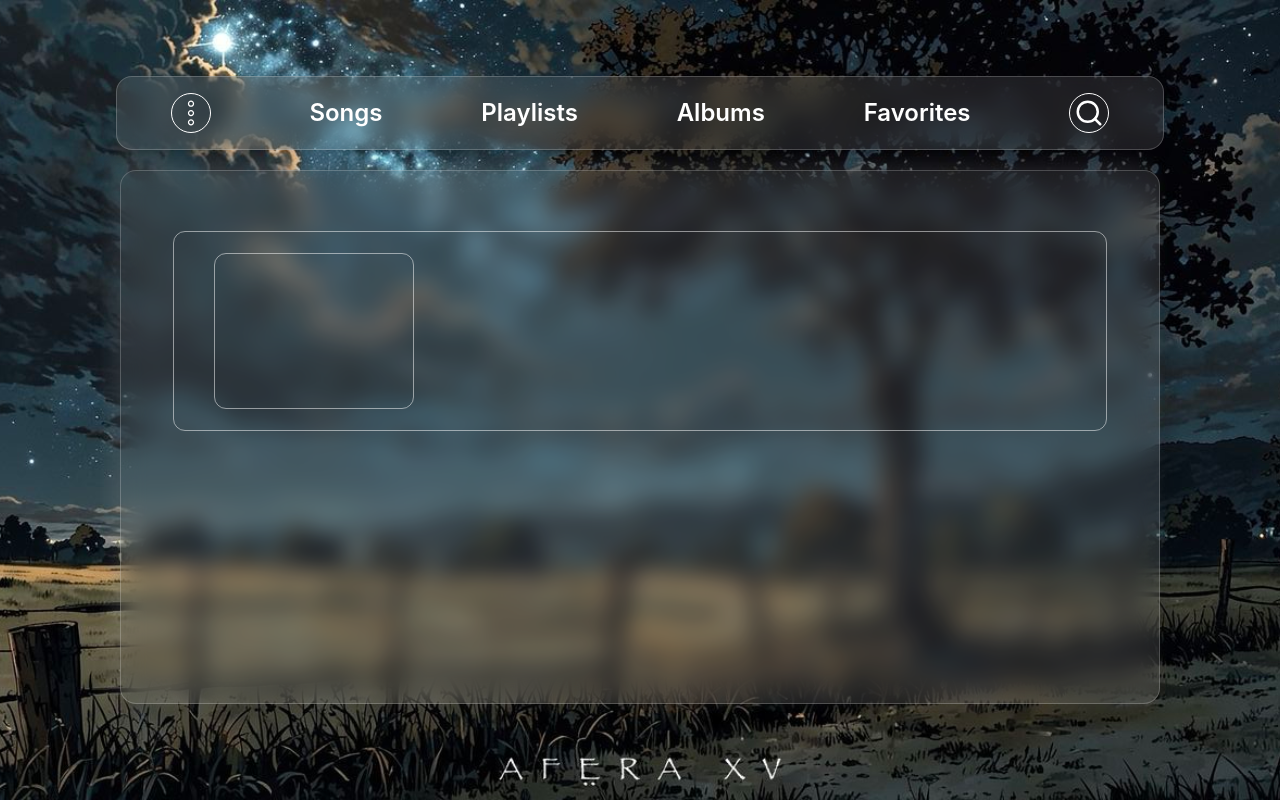
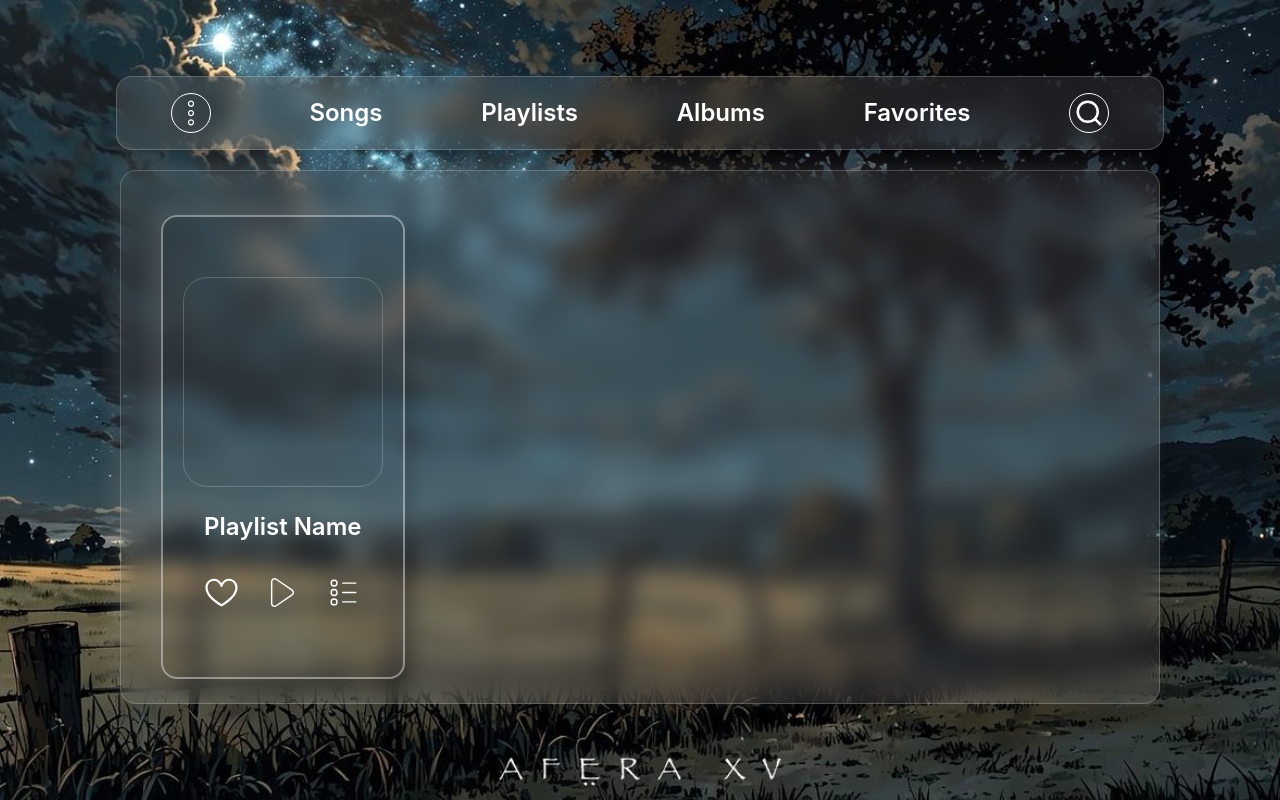
Before and after one commit to K-Anant412/MyMusic, a React app in the folder Frontend/: page /playlists in a window 1280 px wide. Built offline with nearby package versions, Linux system fonts and the light colour scheme; no server answers; the HTML template or start-up script is replaced by a standard one.

Commit message:
creating a UI card to display Playlists.

```diff
--- a/Frontend/src/pages/Playlists.jsx
+++ b/Frontend/src/pages/Playlists.jsx
@@ -1,7 +1,11 @@
 import React, { useState, useEffect, useRef } from 'react'
 import { songService } from '../service/api'
 
-
+import { CiPause1 } from "react-icons/ci";
+import { CiPlay1 } from "react-icons/ci";
+import { CiCircleList } from "react-icons/ci";
+import { GoHeartFill } from "react-icons/go";
+import { GoHeart } from "react-icons/go";
 
 const Playlists = () => {
 
@@ -39,11 +43,22 @@ const Playlists = () => {
 
           <div className='border md:mt-0 -mt-15 rounded-tl-none rounded-tr-none flex md:rounded-2xl w-full h-full shrink-0 flex-col items-center justify-around pt-5 shadow-[6px_8px_20px_rgba(0,0,0,0.22),-8px_-8px_20px_rgba(255,255,255,0.12)] border-white/20 bg-white/10 backdrop-blur-md'>
 
-              <ul className='w-full h-full overflow-x-hidden overflow-y-auto scrollbar-none flex flex-col items-center pt-10 gap-5'>
+              <ul className='w-full h-full overflow-x-auto overflow-y-hidden scrollbar-none flex items-center p-6 pl-10 gap-8'>
 
-                <li className='w-[90%] md:h-50 h-40 border rounded-xl border-white/50 shrink-0 flex items-center justify-start p-3 pl-10'>
-                  <div className='h-[90%] md:w-50 w-30 border border-white/50 rounded-xl'>
+                <li className='w-[25%] h-full p-5 border-2 rounded-2xl border-white/40 flex flex-col items-center justify-center gap-4 shadow-[6px_8px_20px_rgba(0,0,0,0.22),-8px_-8px_20px_rgba(255,255,255,0.12)] shrink-0'>
+                  {/*  Playlist Cover Image */}
+                  <div className='w-full h-[50%] border rounded-3xl text-white/20'>
 
+                  </div>
+
+                  <h1 className='text-2xl w-full h-fit flex items-center justify-center p-2 font-semibold text-white'>
+                    Playlist Name
+                  </h1>
+
+                  <div className='h-fit p-2 w-full flex items-center justify-around text-white'>
+                    <button> <GoHeart size={35} className='cursor-pointer transition-all duration-300 hover:text-white/45' /> </button>
+                    <button> <CiPlay1 size={35} className='cursor-pointer transition-all duration-300 hover:text-white/45' /> </button>
+                    <button> <CiCircleList size={35} className='cursor-pointer transition-all duration-300 hover:text-white/45' /> </button>
                   </div>
                 </li>
 
--- a/Frontend/src/pages/Songs.jsx
+++ b/Frontend/src/pages/Songs.jsx
@@ -158,7 +158,7 @@ const Songs = () => {
 
           <div className='border hidden md:flex border-white/20 bg-white/10 backdrop-blur-md rounded-2xl w-[30%] h-full shrink-0 flex-col items-center justify-around pt-5 shadow-[6px_8px_20px_rgba(0,0,0,0.22),-8px_-8px_20px_rgba(255,255,255,0.12)]'>
 
-              <div className="border w-[65%] h-[48%] rounded-xl shrink-0 border-white shadow-[6px_8px_20px_rgba(0,0,0,0.22),-8px_-8px_20px_rgba(255,255,255,0.12)]">
+              <div className="border w-[65%] h-[48%] rounded-xl shrink-0 border-white/40 shadow-[6px_8px_20px_rgba(0,0,0,0.22),-8px_-8px_20px_rgba(255,255,255,0.12)]">
 
               </div>
 
```
